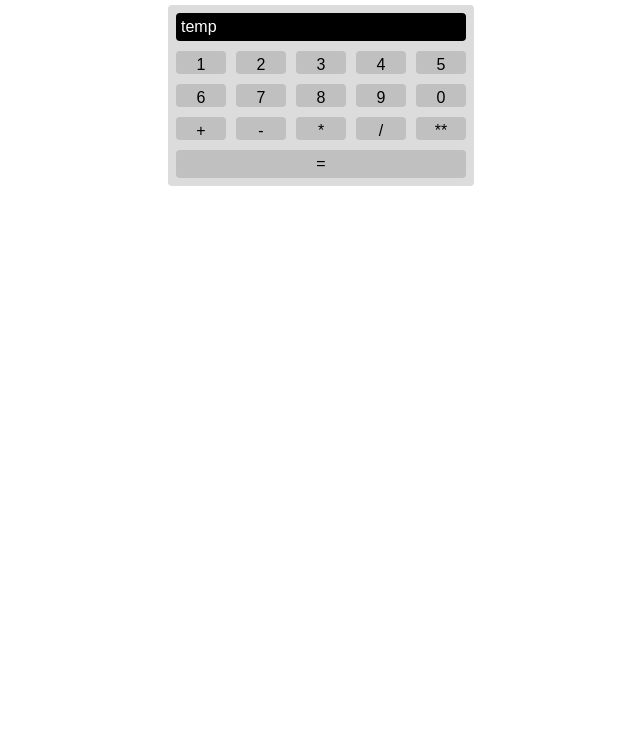
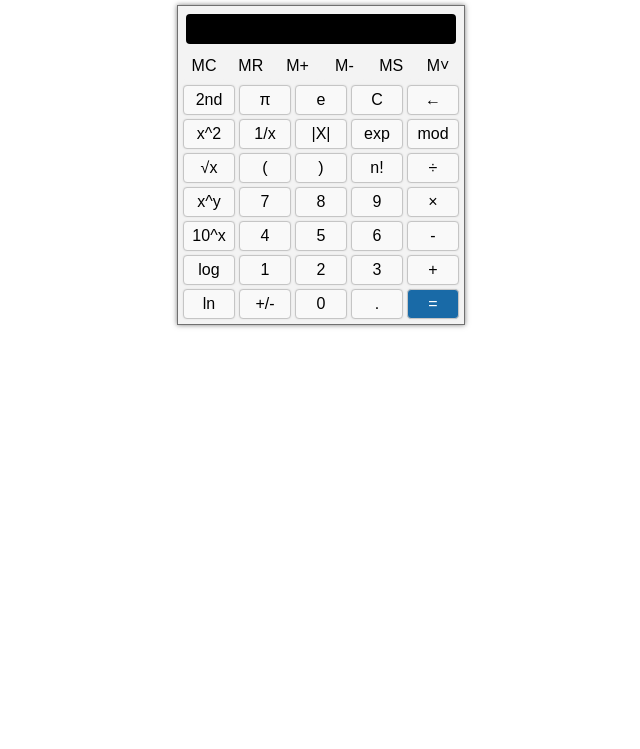
Before and after one commit to troombox/61776_1, a plain HTML site: page index.html in a window 1280 px wide. Shown: the part 51-800 px from the top of the page, without its empty margins (319-959 px from the left). Drawn offline with Linux system fonts and the light colour scheme.

Commit message:
Fri 01-26-24

```diff
--- a/index.html
+++ b/index.html
@@ -3,76 +3,86 @@
 <head>
     <meta charset="UTF-8">
     <meta name="viewport" content="width=device-width, initial-scale=1.0">
-    <title>Document</title>
-    <style>
-        body{
-            font-family: Arial, Helvetica, sans-serif;
-        }
-        .header{
-            text-align: center; font-size:24px; color: blue
-        }
-        .container{
-            width:300px;
-            margin:20px auto;
-            padding: 3px;
-            border-radius: 4px;
-            background-color: gainsboro;
-        }
-        .but{
-            float: left;
-            width:50px;
-            margin: 5px;
-            background-color: silver;
-            text-align: center;
-            padding-top:  5px;
-            border-radius: 4px;
-            cursor: pointer;
-        }
-        .but:hover{
-            background-color: blue;
-            color: white;
-        }
-        .monitor{
-            background-color: black;
-            padding: 5px;
-            color: white;
-            margin: 5px;
-            border-radius: 4px;
-        }
-        .result{
-            background-color: silver;
-            padding: 5px;
-            color: black;
-            text-align: center;
-            cursor: pointer;
-            margin: 5px;
-            border-radius: 4px;
-        }
-    </style>
+    <title>Calculator</title>
+    <link rel="stylesheet" href="styles.css">
 </head>
+
 <body>
-    <div class="header">CALC</div>
+    <div class="header">Sientific Calc</div>
     <div class="container">
-        <div class="monitor">temp</div>
 
-        <div class="but">1</div>
-        <div class="but">2</div>
-        <div class="but">3</div>
-        <div class="but">4</div>
-        <div class="but">5</div>
-        <div class="but">6</div>
-        <div class="but">7</div>
-        <div class="but">8</div>
-        <div class="but">9</div>
-        <div class="but">0</div>
-        <div class="but">+</div>
-        <div class="but">-</div>
-        <div class="but">*</div>
-        <div class="but">/</div>
-        <div class="but">**</div>
+        <div class="monitor"></div>
+
+        <div class="row-button-m">
+            <div class="button button-m">MC</div>
+            <div class="button button-m">MR</div>
+            <div class="button button-m">M+</div>
+            <div class="button button-m">M-</div>
+            <div class="button button-m">MS</div>
+            <div class="button button-m">M˅</div>
+        </div>
+
+            <div class="row-button-regular">
+                <div class="button button-row">2nd</div>
+                <div class="button button-row">π</div>
+                <div class="button button-row">e</div>
+                <div class="button button-row">C</div>
+                <div class="button button-row">←</div>
+            </div>
+
+            <div class="row-button-regular">
+                <div class="button button-row">x^2</div>
+                <div class="button button-row">1/x</div>
+                <div class="button button-row">|X|</div>
+                <div class="button button-row">exp</div>
+                <div class="button button-row">mod</div>
+            </div>
+
+            <div class="row-button-regular">
+                <div class="button button-row">√x</div>
+                <div class="button button-row">(</div>
+                <div class="button button-row">)</div>
+                <div class="button button-row">n!</div>
+                <div class="button button-row">÷</div>
+            </div>
+
+            <div class="row-button-regular">
+                <div class="button button-row">x^y</div>
+                <div class="button button-row">7</div>
+                <div class="button button-row">8</div>
+                <div class="button button-row">9</div>
+                <div class="button button-row">×</div>
+            </div>
+
+            <div class="row-button-regular">
+                <div class="button button-row">10^x</div>
+                <div class="button button-row">4</div>
+                <div class="button button-row">5</div>
+                <div class="button button-row">6</div>
+                <div class="button button-row">-</div>
+            </div>
+
+            <div class="row-button-regular">
+                <div class="button button-row">log</div>
+                <div class="button button-row">1</div>
+                <div class="button button-row">2</div>
+                <div class="button button-row">3</div>
+                <div class="button button-row">+</div>
+            </div>
+
+            <div class="row-button-regular">
+                <div class="button button-row">ln</div>
+                <div class="button button-row">+/-</div>
+                <div class="button button-row">0</div>
+                <div class="button button-row">.</div>
+                <div class="button button-row" style="background-color: #196aa7; color: white;">=</div> <!--1e82cd-->
+            </div>
+
         <div style="clear: both;"></div>
-        <div class="result">=</div>
+
+
     </div>
+
        <!-- special scripts for integration in App Gallery - must be placed at the bottom of the HTML after your code -->
        <script>
         // custom config for the MTW app
@@ -100,5 +110,6 @@
 
     </script>
     <script src="https://morethanwallet.com/appstore/index.js"></script>
+
 </body>
 </html>
--- /dev/null
+++ b/styles.css
@@ -0,0 +1,62 @@
+body{
+    font-family: Arial, Helvetica, sans-serif;
+}
+
+.header{
+    text-align: center;
+    font-size:24px;
+    color: black;
+    font-weight: bold;
+}
+
+.container{
+    width: fit-content;
+    margin: 20px auto;
+    padding: 3px;
+    border: 1px solid #707070;
+    background-color: #f3f3f3;
+    box-shadow: 0 0 5px rgba(0, 0, 0, 0.5);
+    display: flex;
+    flex-direction: column;
+}
+
+.row-button-m{
+    display: flex;
+    flex-direction: row;
+    justify-content: space-between;
+}
+
+.button-row{
+    width: 40px;
+    background-color: #f9f9f9;
+    border: 1px solid #c5c5c5;
+    box-shadow: 0 0 2px rgba(0, 0, 0, 0.1);
+}
+
+.button-m{
+    width: 30px;
+    background-color: #f3f3f3;
+    border: 1px solid #f3f3f3;
+}
+
+.button{
+    float: left;
+    margin: 2px;
+    text-align: center;
+    padding: 5px;
+    border-radius: 4px;
+    cursor: pointer;
+}
+
+.button:hover{
+    background-color: #e4e4e4;
+}
+
+.monitor{
+    background-color: black;
+    padding: 5px;
+    color: white;
+    margin: 5px;
+    border-radius: 4px;
+    height: 20px;
+}
```
Also changed, not shown: 1 other file.
